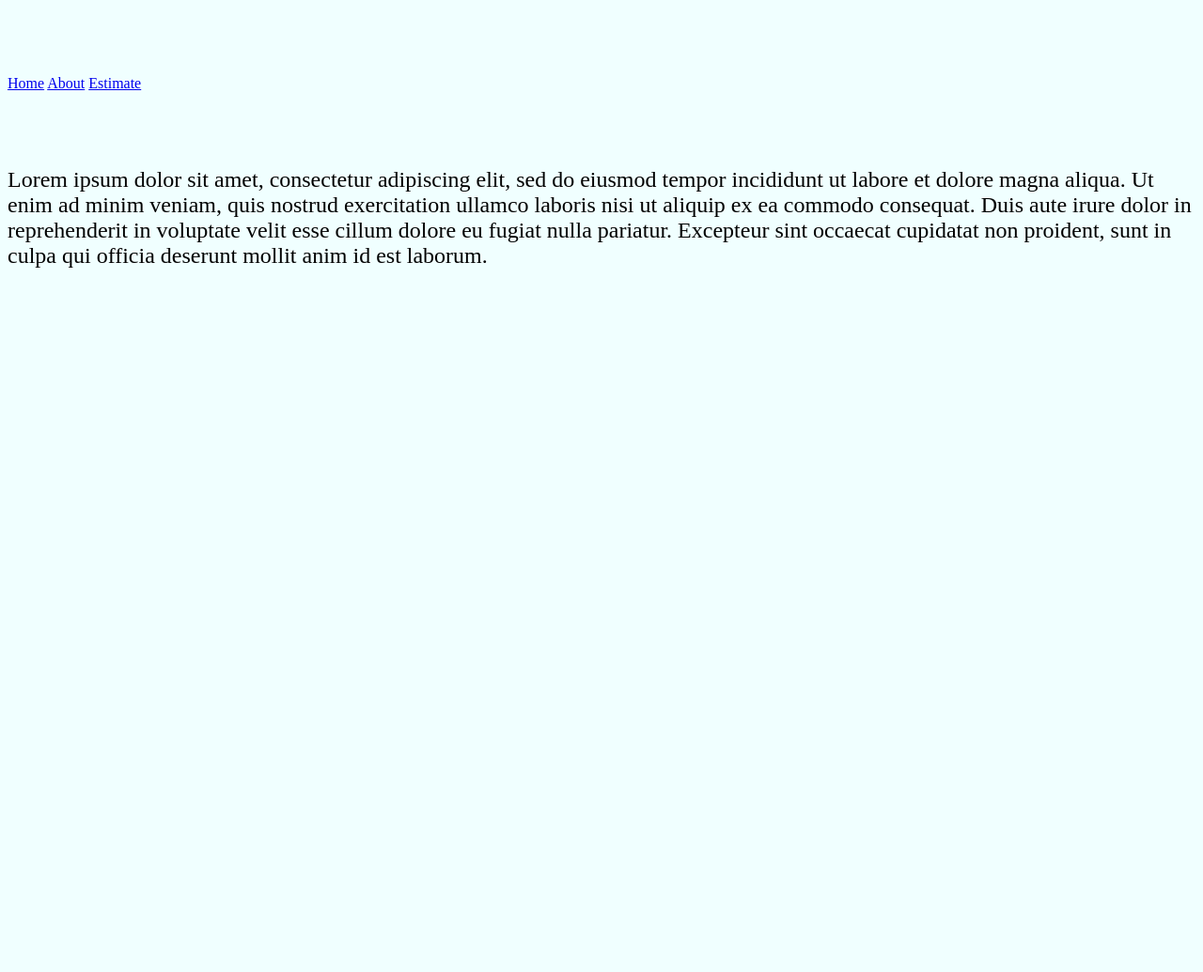
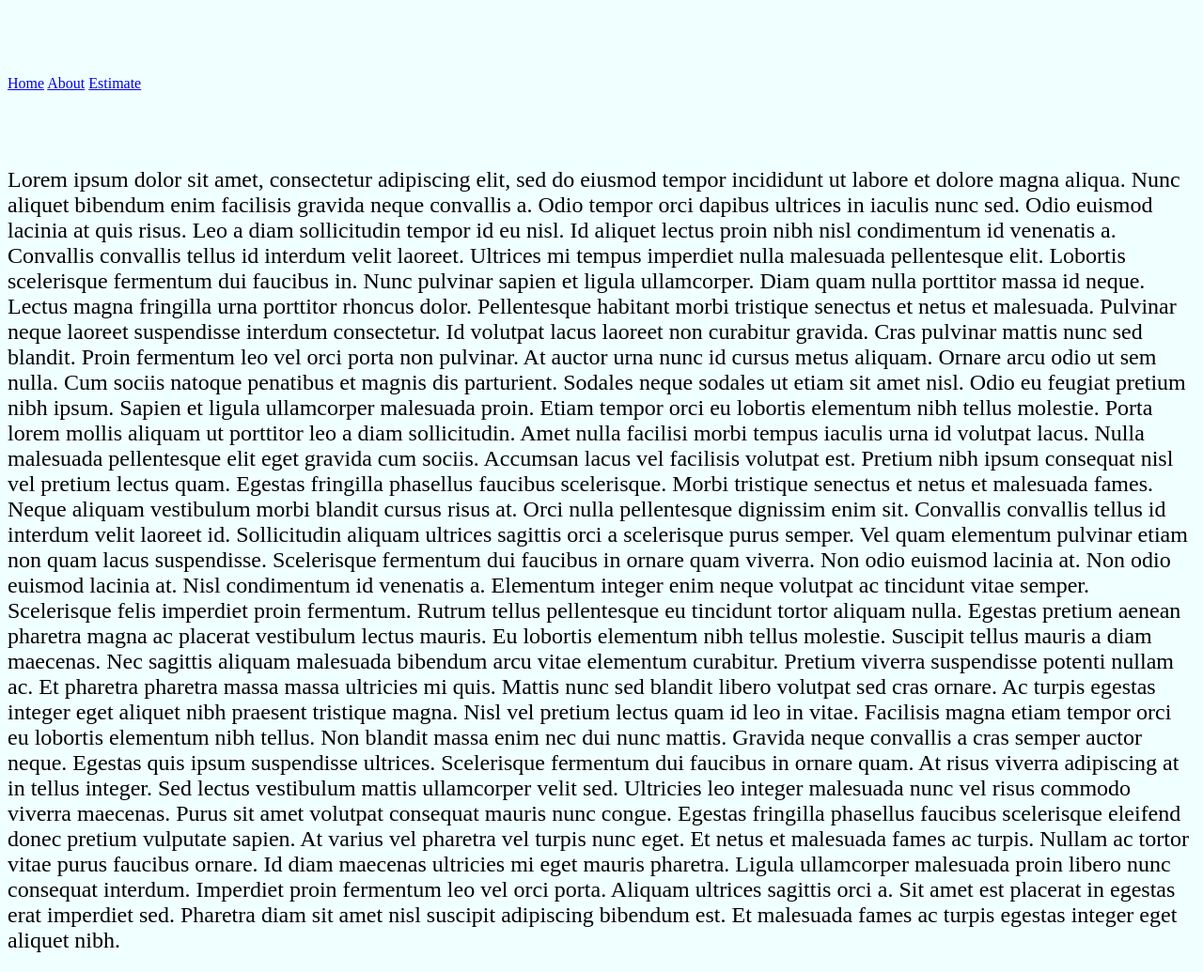
Before and after one commit to zilingli1/vtm_site, a Flask app: page /about in a window 1280 px wide. Shown: the whole page at 94% size. Before the commit the page ends 285 px from the top, so only its background shows below. Run offline with Flask 2, Linux system fonts and the light colour scheme.

Commit message:
third commit

```diff
--- a/app.py
+++ b/app.py
@@ -5,15 +5,15 @@ app = Flask(__name__)
 
 @app.route('/')
 def index():
-    return render_template('index.html')
+    return render_template('index.html', pageTitle='Vertical Tank Maintenance')
 
 @app.route('/about')
 def about():
-    return render_template('about.html')
+    return render_template('about.html', pageTitle='AboutVTM')
 
 @app.route('/estimate')
 def estimate():
-    return render_template('estimate.html')
+    return render_template('estimate.html', pageTitle='Tank Painting Estimate')
 
 if __name__ == '__main__':
     app.run(debug=True)
--- a/static/css/stylesheet.css
+++ b/static/css/stylesheet.css
@@ -7,9 +7,3 @@ h1{color: azure}
 h2{font-size: 18pt; font-weight: lighter;}
 
 img {width: 400px;}
-
-.tab {
-    overflow: hidden;
-    border: 1px solid #ccc;
-    background-color: #f1f1f1;
-  }
--- a/templates/about.html
+++ b/templates/about.html
@@ -1,10 +1,44 @@
-{% extends 'base.html' %}{% block title %}AboutVTM{% endblock %}
+{% extends 'base.html' %}
 
-{% block main %}
+{% block content %}
 <h1>About Vertical Tank Maintenance</h1>
 <h2>Lorem ipsum dolor sit amet, consectetur adipiscing elit, sed do eiusmod tempor incididunt ut labore et dolore magna
-    aliqua. Ut enim ad minim veniam, quis nostrud exercitation ullamco laboris nisi ut aliquip ex ea commodo consequat.
-    Duis aute irure dolor in reprehenderit in voluptate velit esse cillum dolore eu fugiat nulla pariatur. Excepteur
-    sint occaecat cupidatat non proident, sunt in culpa qui officia deserunt mollit anim id est laborum.</h2>
+    aliqua. Nunc aliquet bibendum enim facilisis gravida neque convallis a. Odio tempor orci dapibus ultrices in iaculis
+    nunc sed. Odio euismod lacinia at quis risus. Leo a diam sollicitudin tempor id eu nisl. Id aliquet lectus proin
+    nibh nisl condimentum id venenatis a. Convallis convallis tellus id interdum velit laoreet. Ultrices mi tempus
+    imperdiet nulla malesuada pellentesque elit. Lobortis scelerisque fermentum dui faucibus in. Nunc pulvinar sapien et
+    ligula ullamcorper. Diam quam nulla porttitor massa id neque. Lectus magna fringilla urna porttitor rhoncus dolor.
+    Pellentesque habitant morbi tristique senectus et netus et malesuada. Pulvinar neque laoreet suspendisse interdum
+    consectetur. Id volutpat lacus laoreet non curabitur gravida. Cras pulvinar mattis nunc sed blandit.
+
+    Proin fermentum leo vel orci porta non pulvinar. At auctor urna nunc id cursus metus aliquam. Ornare arcu odio ut
+    sem nulla. Cum sociis natoque penatibus et magnis dis parturient. Sodales neque sodales ut etiam sit amet nisl. Odio
+    eu feugiat pretium nibh ipsum. Sapien et ligula ullamcorper malesuada proin. Etiam tempor orci eu lobortis elementum
+    nibh tellus molestie. Porta lorem mollis aliquam ut porttitor leo a diam sollicitudin. Amet nulla facilisi morbi
+    tempus iaculis urna id volutpat lacus. Nulla malesuada pellentesque elit eget gravida cum sociis. Accumsan lacus vel
+    facilisis volutpat est. Pretium nibh ipsum consequat nisl vel pretium lectus quam. Egestas fringilla phasellus
+    faucibus scelerisque. Morbi tristique senectus et netus et malesuada fames. Neque aliquam vestibulum morbi blandit
+    cursus risus at. Orci nulla pellentesque dignissim enim sit. Convallis convallis tellus id interdum velit laoreet
+    id. Sollicitudin aliquam ultrices sagittis orci a scelerisque purus semper.
+
+    Vel quam elementum pulvinar etiam non quam lacus suspendisse. Scelerisque fermentum dui faucibus in ornare quam
+    viverra. Non odio euismod lacinia at. Non odio euismod lacinia at. Nisl condimentum id venenatis a. Elementum
+    integer enim neque volutpat ac tincidunt vitae semper. Scelerisque felis imperdiet proin fermentum. Rutrum tellus
+    pellentesque eu tincidunt tortor aliquam nulla. Egestas pretium aenean pharetra magna ac placerat vestibulum lectus
+    mauris. Eu lobortis elementum nibh tellus molestie. Suscipit tellus mauris a diam maecenas. Nec sagittis aliquam
+    malesuada bibendum arcu vitae elementum curabitur. Pretium viverra suspendisse potenti nullam ac. Et pharetra
+    pharetra massa massa ultricies mi quis. Mattis nunc sed blandit libero volutpat sed cras ornare. Ac turpis egestas
+    integer eget aliquet nibh praesent tristique magna. Nisl vel pretium lectus quam id leo in vitae.
+
+    Facilisis magna etiam tempor orci eu lobortis elementum nibh tellus. Non blandit massa enim nec dui nunc mattis.
+    Gravida neque convallis a cras semper auctor neque. Egestas quis ipsum suspendisse ultrices. Scelerisque fermentum
+    dui faucibus in ornare quam. At risus viverra adipiscing at in tellus integer. Sed lectus vestibulum mattis
+    ullamcorper velit sed. Ultricies leo integer malesuada nunc vel risus commodo viverra maecenas. Purus sit amet
+    volutpat consequat mauris nunc congue. Egestas fringilla phasellus faucibus scelerisque eleifend donec pretium
+    vulputate sapien. At varius vel pharetra vel turpis nunc eget. Et netus et malesuada fames ac turpis. Nullam ac
+    tortor vitae purus faucibus ornare. Id diam maecenas ultricies mi eget mauris pharetra. Ligula ullamcorper malesuada
+    proin libero nunc consequat interdum. Imperdiet proin fermentum leo vel orci porta. Aliquam ultrices sagittis orci
+    a. Sit amet est placerat in egestas erat imperdiet sed. Pharetra diam sit amet nisl suscipit adipiscing bibendum
+    est. Et malesuada fames ac turpis egestas integer eget aliquet nibh.</h2>
 
 {% endblock %}
--- a/templates/base.html
+++ b/templates/base.html
@@ -5,7 +5,8 @@
     <meta charset="UTF-8">
     <meta name="viewport" content="width=device-width, initial-scale=1" />
     <link rel="stylesheet" type="text/css" href="{{ url_for('static', filename='css/stylesheet.css') }}">
-    <title>{% block title %}Vertical Tank Maintenance{% endblock %}</title>
+    <title>{{ pageTitle }}</title>
+
 </head>
 
 <body>
@@ -16,9 +17,9 @@
         <a href="estimate.html">Estimate</a>
     </div>
 
-    <main>
-        {% block main %}{% endblock %}
-    </main>
+    <content>
+        {% block content %}{% endblock %}
+    </content>
 
 </body>
 
--- a/templates/index.html
+++ b/templates/index.html
@@ -1,7 +1,7 @@
-{% extends "base.html" %}
+{% extends 'base.html' %}
 
 
-{% block main %}
+{% block content %}
 <h1>Welcome to VTM!</h1>
 
 <img src="{{ url_for('static', filename='img/above_ground_vertical_tanks.jpg') }}" />
```
Also changed, not shown: templates/estimate.html (+11 -0 lines), 1 other file.
